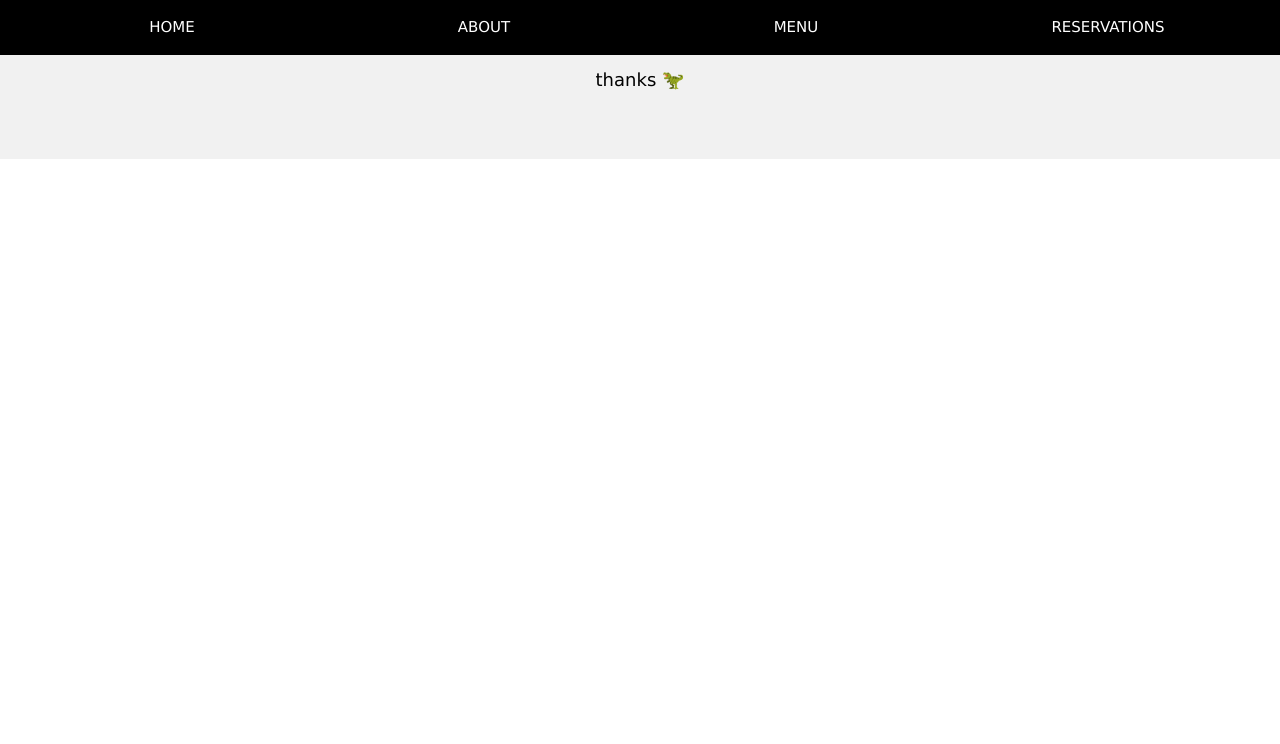
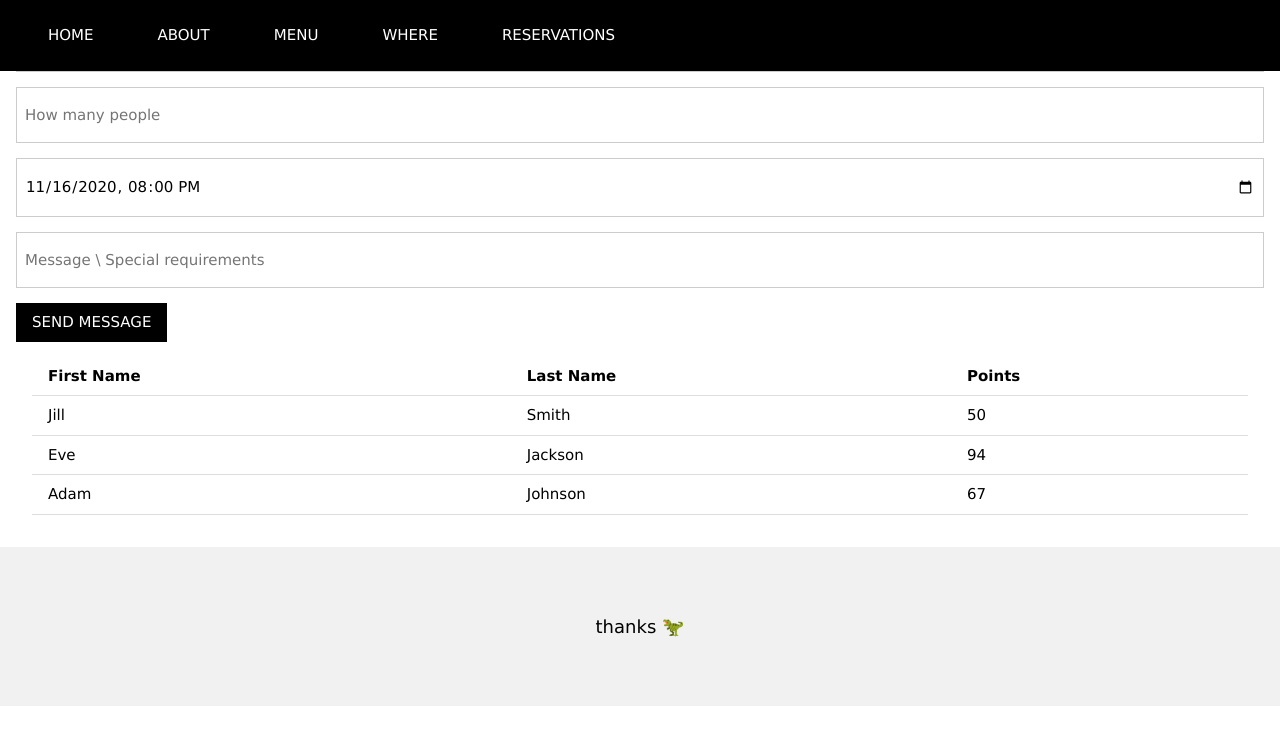
Before and after one commit to vaniabell/restaurante-react, a React (Create React App) app: page /reservations in a window 1280 px wide. Shown: the top 744 px of the page. Built offline with nearby package versions, Linux system fonts and the light colour scheme.

Commit message:
AGREGUE PROPS

```diff
--- a/package.json
+++ b/package.json
@@ -2,16 +2,18 @@
   "name": "restaurante-react",
   "version": "0.1.0",
   "private": true,
+  "homepage": ".",
   "dependencies": {
     "@testing-library/jest-dom": "^5.16.5",
     "@testing-library/react": "^13.4.0",
     "@testing-library/user-event": "^13.5.0",
     "bootstrap": "^5.2.2",
-    "firebase": "^9.12.1",
+    "firebase": "^9.13.0",
     "react": "^18.2.0",
     "react-dom": "^18.2.0",
     "react-router-dom": "^6.4.2",
     "react-scripts": "5.0.1",
+    "sweetalert2": "^11.6.4",
     "web-vitals": "^2.1.4"
   },
   "scripts": {
--- a/src/components/NavBar.jsx
+++ b/src/components/NavBar.jsx
@@ -4,18 +4,21 @@ function NavBar() {
     return (
         <>
         <div className="w3-top">
-          <div className="w3-row w3-padding w3-black">
-            <div className="w3-col s3">
-              <Link className="w3-button w3-block w3-black" to="/home">HOME</Link>
+        <div className="w3-row w3-padding w3-black ">
+            <div className="w3-button w3-round-large">
+              <Link className="w3-button w3-round-xxlarg" to="/home">HOME</Link>
             </div>
-            <div className="w3-col s3">
-              <Link className="w3-button w3-block w3-black" to="/about">ABOUT</Link>
+            <div className="w3-button w3-round-large">
+              <Link className="w3-button w3-round-xxlarg" to="/about">ABOUT</Link>
             </div>
-            <div className="w3-col s3">
-              <Link className="w3-button w3-block w3-black"to="/menu">MENU</Link>
+            <div className="w3-button w3-round-large">
+              <Link className="w3-button w3-round-xxlarg"to="/menu">MENU</Link>
             </div>
-            <div className="w3-col s3">
-              <Link className="w3-button w3-block w3-black" to="/where">RESERVATIONS</Link>
+            <div className="w3-button w3-round-large">
+              <Link className="w3-button w3-round-xxlarg" to="/where">WHERE</Link>
+            </div>
+            <div className="w3-button w3-round-large">
+              <Link className="w3-button w3-round-xxlarg" to="/Reservations">RESERVATIONS</Link>
             </div>
           </div>
         </div>
--- a/src/pages/Home.jsx
+++ b/src/pages/Home.jsx
@@ -1,4 +1,5 @@
-import Background from './Background'
+import Background from './Background';
+import NameProps from './img/NameProps';
 function Home() {
   return (
     <>
@@ -12,7 +13,7 @@ function Home() {
           <span className="w3-tag">Open from 8am to 10pm</span>
         </div>
         <div className="w3-display-middle w3-center">
-          <span className="w3-text-black" style={{ fontSize: 90 }}>THE<br />LIMBO</span>
+          <NameProps className="w3-text-black" style={{ fontSize: 90 }} name="THE LIMBO"></NameProps>
         </div>
         <div className="w3-display-bottomright w3-center w3-padding-large">
           <span className="w3-tag">15 Adr street, 5015</span>
--- a/src/pages/Menu.jsx
+++ b/src/pages/Menu.jsx
@@ -29,7 +29,7 @@ function Menu() {
              {/* Menu Container */}
              <div className="w3-container" id="menu">
                 <div className="w3-content" style={{ maxWidth: 700 }}>
-                    <h5 className="w3-center w3-padding-48"><span className="w3-tag w3-wide">THE MENU</span></h5>
+                    <h5 className="w3-center w3-padding-64"><span className="w3-tag w3-wide">THE MENU</span></h5>
                     <div className="w3-row w3-center w3-card w3-padding">
                         <a href="javascript:void(0)" onClick={(evt) => openMenu(evt, 'Eat')} id="myLink">
                             <div className="w3-col s6 tablink">Eat</div>
--- /dev/null
+++ b/src/pages/Reservations.jsx
@@ -0,0 +1,49 @@
+function Reservations() {
+    return (
+        <>
+         <div className="w3-container" id="where" style={{ paddingBottom: 32 }}>
+         <form action="/action_page.php" target="_blank">
+            <p><input className="w3-input w3-padding-16 w3-border" type="text" placeholder="Name" required name="Name" /></p>
+            <p><input className="w3-input w3-padding-16 w3-border" type="number" placeholder="How many people" required name="People" /></p>
+            <p><input className="w3-input w3-padding-16 w3-border" type="datetime-local" placeholder="Date and time" required name="date" defaultValue="2020-11-16T20:00" /></p>
+            <p><input className="w3-input w3-padding-16 w3-border" type="text" placeholder="Message \ Special requirements" required name="Message" /></p>
+            <p><button className="w3-button w3-black" type="submit">SEND MESSAGE</button></p>
+          </form>
+          <div class="w3-container">
+      <table class="w3-table w3-striped w3-bordered">
+          <tr>
+            <th>First Name</th>
+            <th>Last Name</th>
+            <th>Points</th>
+          </tr>
+          <tr>
+            <td>Jill</td>
+            <td>Smith</td>
+            <td>50</td>
+          </tr>
+          <tr>
+            <td>Eve</td>
+            <td>Jackson</td>
+            <td>94</td>
+          </tr>
+          <tr>
+            <td>Adam</td>
+            <td>Johnson</td>
+            <td>67</td>
+          </tr>
+        </table>
+      </div>
+         </div>
+
+
+
+
+
+
+
+
+        </>
+    );
+}
+
+export default Reservations;
--- a/src/pages/Where.jsx
+++ b/src/pages/Where.jsx
@@ -5,20 +5,17 @@ function Where() {
       {/* Contact/Area Container */}
       <div className="w3-container" id="where" style={{ paddingBottom: 32 }}>
       <div className="w3-content" style={{ maxWidth: 700 }}>
-              <h5 className="w3-center w3-padding-48"><span className="w3-tag w3-wide">WHERE TO FIND US</span></h5>
+          <h5 className="w3-center w3-padding-64"><span className="w3-tag w3-wide">WHERE TO FIND US</span></h5>
           <p>Find us at some address at some place.</p>
-              <img src={Captura} className="w3-image" style={{ width: '100%' }} />
+          <img src={Captura} className="w3-image" style={{ width: '100%' }} alt="map"/>
           <p><span className="w3-tag">FYI!</span> We offer full-service catering for any event, large or small. We understand your needs and we will cater the food to satisfy the biggerst criteria of them all, both look and taste.</p>
           <p><strong>Reserve</strong> a table, ask for today's special or just send us a message:</p>
-              <form action="/action_page.php" target="_blank">
-                <p><input className="w3-input w3-padding-16 w3-border" type="text" placeholder="Name" required name="Name" /></p>
-                <p><input className="w3-input w3-padding-16 w3-border" type="number" placeholder="How many people" required name="People" /></p>
-                <p><input className="w3-input w3-padding-16 w3-border" type="datetime-local" placeholder="Date and time" required name="date" defaultValue="2020-11-16T20:00" /></p>
-                <p><input className="w3-input w3-padding-16 w3-border" type="text" placeholder="Message \ Special requirements" required name="Message" /></p>
-                <p><button className="w3-button w3-black" type="submit">SEND MESSAGE</button></p>
-              </form>
       </div>
       </div>
+
+
+
+
     </>
   );
 }
--- /dev/null
+++ b/src/pages/img/NameProps.jsx
@@ -0,0 +1,15 @@
+import PropTypes from "prop-types";
+
+function NameProps(props) {
+    return ( <h1>{props.name}</h1>
+
+     );
+}
+NameProps.propTypes ={
+    name: PropTypes.string.isRequired,
+};
+NameProps.defaultProps={
+    title:"THE LIMBO",
+}
+
+export default NameProps;
--- a/src/router/AppRouter.jsx
+++ b/src/router/AppRouter.jsx
@@ -3,6 +3,7 @@ import About from '../pages/About';
 import Menu from '../pages/Menu';
 import Where from '../pages/Where';
 import Home from '../pages/Home';
+import Reservations from '../pages/Reservations';
 function AppRouter() {
     return (
         <>
@@ -11,6 +12,7 @@ function AppRouter() {
             <Route path="about" element ={<About/>}/>
             <Route path="menu" element ={<Menu/>}/>
             <Route path="where" element ={<Where/>}/>
+            <Route path="reservations" element ={<Reservations/>}/>
             <Route path="/" element ={<Navigate to="/home"/>}/>
         </Routes>
         </>
```
Also changed, not shown: 1 other file (tests, documents, lock files or other folders). Lines whose indentation alone changed are shown as unchanged.
